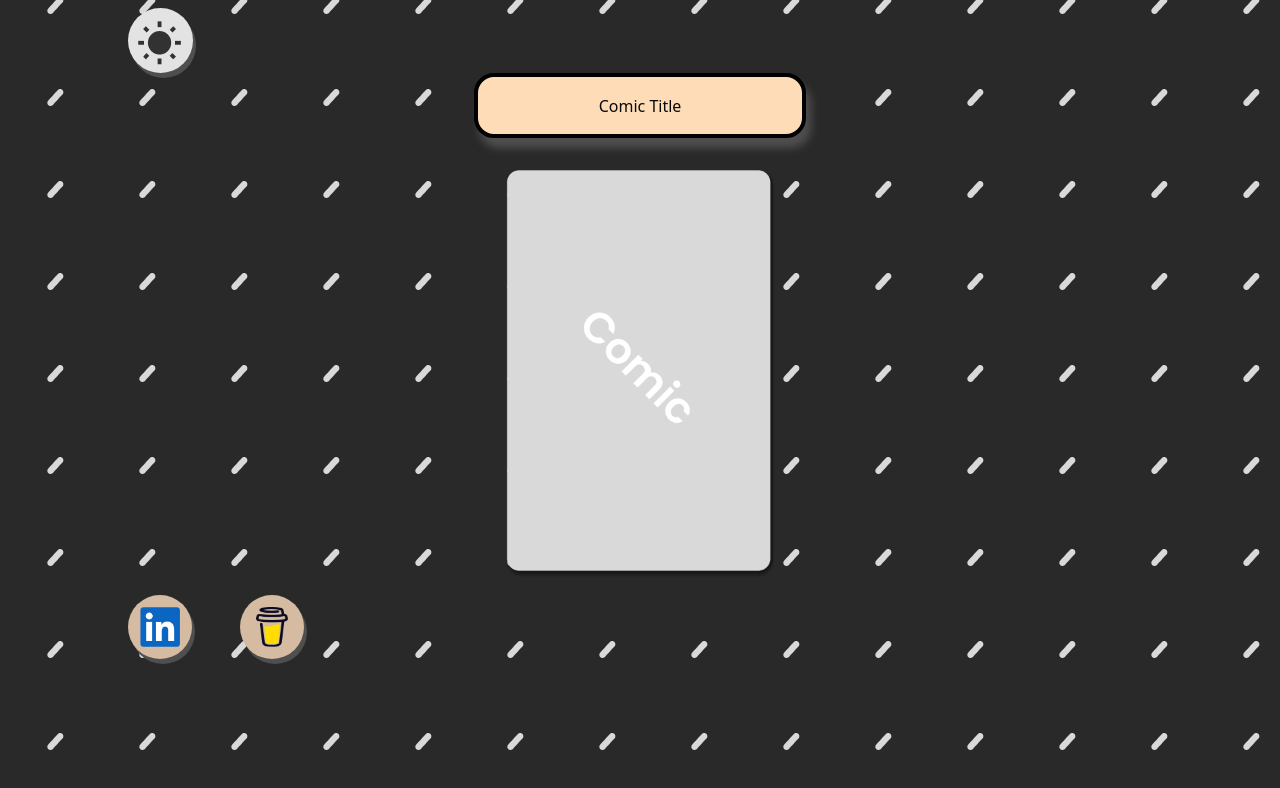
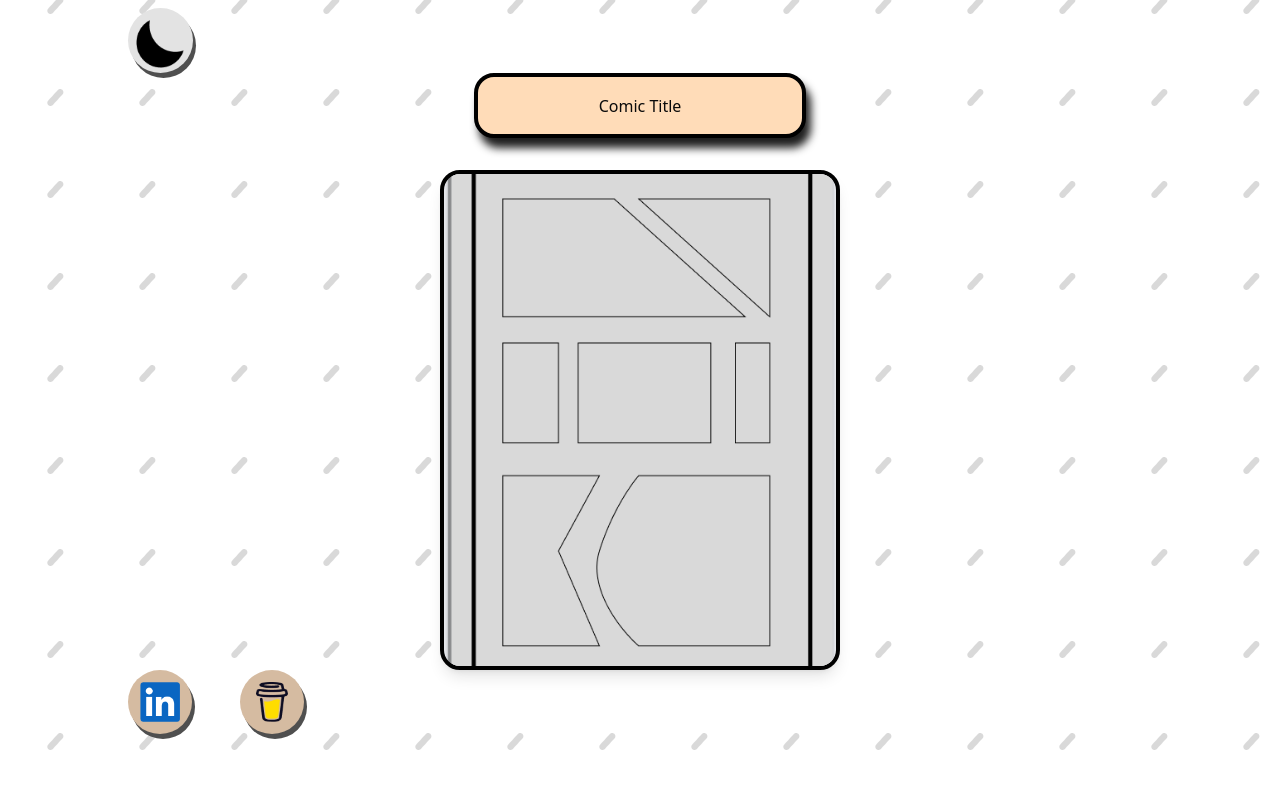
Before and after one commit to Marquis4484/page_turner, a Next.js app: page / in a window 1280 px wide. Shown: the top 788 px of the page. Built offline with nearby package versions, Linux system fonts and the light colour scheme.

Commit message:
carousel added

```diff
--- a/app/page.tsx
+++ b/app/page.tsx
@@ -1,12 +1,114 @@
+// "use client";
+// import React from "react";
+// import { useTheme } from "next-themes";
+// import { useState, useEffect } from "react";
+// import Image from "next/image";
+// import Link from "next/link";
+// import Comic from "../public/images/comic/comic_end.png";
+// import LinkedIn from "../public/images/buttons/linkedIn_button.png";
+// import Coffee from "../public/images/buttons/BMAC_button.png";
+// import ThemeToggle from "@/components/ToggleTheme";
+
+// "use client";
+// import React, { useState, useEffect } from "react";
+// import Image from "next/image";
+// import { useTheme } from "next-themes";
+
+// // Import your images from public folder
+// // import Comic1 from "../public/images/comic/comic_end.png";
+// // import Comic2 from "../public/images/comic/comic_page_1.png";
+// // import Comic3 from "../public/images/comic/comic_page_2.png";
+
+// // // Existing imports
+// // import Darkmode from "../public/images/buttons/Subtract.png";
+// // import LinkedIn from "../public/images/buttons/linkedIn_button.png";
+// // import Coffee from "../public/images/buttons/BMAC_button.png";
+// // import ThemeToggle from "@/components/ToggleTheme";
+
+// function Home() {
+//   const { theme } = useTheme();
+//   const [mounted, setMounted] = useState(false);
+
+//   //   const [currentIndex, setCurrentIndex] = useState(0);
+
+// //   const images = [Comic1, Comic2, Comic3];
+
+// //   useEffect(() => {
+// //     setMounted(true);
+
+// //     // auto-slide every 5 seconds
+// //     const interval = setInterval(() => {
+// //       setCurrentIndex((prev) => (prev + 1) % images.length);
+// //     }, 5000);
+
+// //     return () => clearInterval(interval);
+// //   }, []);
+
+// //   if (!mounted) return null;
+
+// //   const isDark = theme === "dark";
+
+// //   const nextSlide = () => {
+// //     setCurrentIndex((prev) => (prev + 1) % images.length);
+// //   };
+
+// //   const prevSlide = () => {
+// //     setCurrentIndex((prev) => (prev - 1 + images.length) % images.length);
+// //   };
+
+//   useEffect(() => {
+//     setMounted(true);
+//   }, []);
+
+//   if (!mounted) return null;
+
+//   const isDark = theme === "dark";
+
+//   return (
+//     <div
+//       id="frontpage"
+//       className={`flex items-center justify-center h-screen bg-bannerImg2 transition-colors duration-700 ${
+//         isDark ? "bg-[#292929]" : "bg-[#ffffff]"
+//       }`}
+
+//       /*positioning for box in center of screen*/
+//     >
+//       <div
+//         className="flex flex-col h-[98vh] w-[80vw]" /*position items in this box*/
+//       >
+//         <ThemeToggle />
+//         <div className="flex flex-col items-center">
+//           <div className="w-[332px] h-[65px] flex items-center justify-center bg-primary rounded-[20px] border-4 border-black  mb-8 shadow-[5px_10px_8px_#4f4f4f]">
+//             Comic Title
+//           </div>
+//           <Link href="/comic">
+//             <Image src={Comic} alt="Comic" className="w-[17rem] mb-4" />
+//           </Link>
+//         </div>
+
+//         <div id="buttons" className="flex gap-12">
+//           <button className="bg-[#D5BBA1] p-3 rounded-full duration-200 hover:bg-[#b7a08a] shadow-[3px_5px_0px_#4f4f4f]  active:shadow-[0px_0px_0px_#4f4f4f] active:duration-100  active:translate-y-[2px] active:translate-x-[2px]">
+//             <Image src={LinkedIn} alt="Darkmode" className="h-10 w-10" />
+//           </button>
+//           <button className="bg-[#D5BBA1] py-3 px-4 rounded-full duration-200 hover:bg-[#b7a08a] shadow-[3px_5px_0px_#4f4f4f]  active:shadow-[0px_0px_0px_#4f4f4f] active:duration-100  active:translate-y-[2px] active:translate-x-[2px] ">
+//             <Image src={Coffee} alt="Darkmode" className="h-10 w-8" />
+//             {/* #a38f7b */}
+//           </button>
+//         </div>
+//       </div>
+//     </div>
+//   );
+// }
+
+// export default Home;
+
 "use client";
-import React from "react";
+import React, { useState, useEffect } from "react";
+import Image from "next/image";
 import { useTheme } from "next-themes";
-import { useState, useEffect } from "react";
-import Image from "next/image";
-import Link from "next/link";
-import Darkmode from "../public/images/buttons/Subtract.png";
-import Light from "../public/images/buttons/wb_sunny.png";
-import Comic from "../public/images/comic/comic_end.png";
+import Comic1 from "../public/images/comic/comic_end.png";
+import Comic2 from "../public/images/comic/comic_page_1.png";
+import Comic3 from "../public/images/comic/comic_page_2.png";
 import LinkedIn from "../public/images/buttons/linkedIn_button.png";
 import Coffee from "../public/images/buttons/BMAC_button.png";
 import ThemeToggle from "@/components/ToggleTheme";
@@ -14,20 +116,38 @@
 function Home() {
   const { theme } = useTheme();
   const [mounted, setMounted] = useState(false);
+  const [currentIndex, setCurrentIndex] = useState(0);
+
+  const images = [Comic1, Comic2, Comic3];
 
   useEffect(() => {
     setMounted(true);
+
+    // auto-slide every 5 seconds
+    const interval = setInterval(() => {
+      setCurrentIndex((prev) => (prev + 1) % images.length);
+    }, 5000);
+
+    return () => clearInterval(interval);
   }, []);
 
   if (!mounted) return null;
 
   const isDark = theme === "dark";
 
+  const nextSlide = () => {
+    setCurrentIndex((prev) => (prev + 1) % images.length);
+  };
+
+  const prevSlide = () => {
+    setCurrentIndex((prev) => (prev - 1 + images.length) % images.length);
+  };
+
   return (
     <div
       id="frontpage"
-      className={`flex items-center justify-center h-screen bg-bannerImg transition-colors duration-700 ${
-        isDark ? "bg-[#ffffff]" : "bg-[#292929]"
+      className={`flex items-center justify-center h-screen bg-bannerImg2 transition-colors duration-700 ${
+        isDark ? "bg-[#292929]" : "bg-[#ffffff]"
       }`}
 
       /*positioning for box in center of screen*/
@@ -36,14 +156,43 @@
         className="flex flex-col h-[98vh] w-[80vw]" /*position items in this box*/
       >
         <ThemeToggle />
-        <div className="flex flex-col items-center">
-          <div className="w-[332px] h-[65px] flex items-center justify-center bg-primary rounded-[20px] border-4 border-black  mb-8 shadow-[5px_10px_8px_#4f4f4f]">
-            Comic Title
-          </div>
-          <Link href="/comic">
-            <Image src={Comic} alt="Comic" className="w-[17rem] mb-4" />
-          </Link>
+<div className="flex flex-col items-center">
+        <div className="w-[332px] h-[65px] flex items-center justify-center bg-primary rounded-[20px] border-4 border-black mb-8 shadow-[5px_10px_8px_#1f1f1f]">
+          Comic Title
         </div>
+
+        <div
+          id="carousel"
+          className="relative flex items-center justify-center w-[400px] h-[500px] border-4 border-black rounded-[20px] shadow-lg overflow-hidden bg-gray-200"
+        >
+          {images.map((img, idx) => (
+            <Image
+              key={idx}
+              src={img}
+              alt={`Comic ${idx + 1}`}
+              className={`absolute w-full h-full object-cover transition-opacity duration-700 ${
+                idx === currentIndex ? "opacity-100" : "opacity-0"
+              }`}
+            />
+          ))}
+
+          {/* Prev Button */}
+          <button
+            onClick={prevSlide}
+            className="absolute left-[-50px] bg-transparent"
+          >
+            <span className="text-red-600 text-6xl font-bold">{"<"}</span>
+          </button>
+
+          {/* Next Button */}
+          <button
+            onClick={nextSlide}
+            className="absolute right-[-50px] bg-transparent"
+          >
+            <span className="text-red-600 text-6xl font-bold">{">"}</span>
+          </button>
+        </div>
+</div>
 
         <div id="buttons" className="flex gap-12">
           <button className="bg-[#D5BBA1] p-3 rounded-full duration-200 hover:bg-[#b7a08a] shadow-[3px_5px_0px_#4f4f4f]  active:shadow-[0px_0px_0px_#4f4f4f] active:duration-100  active:translate-y-[2px] active:translate-x-[2px]">
--- a/components/ToggleTheme.tsx
+++ b/components/ToggleTheme.tsx
@@ -25,19 +25,19 @@
       aria-label="Toggle dark mode"
       className=" h-[65px] w-[65px] py-3 px-2  bg-[#E3E3E3]  rounded-full duration-200  hover:bg-[#cecece] active:bg-[#9a9a9a] shadow-[3px_5px_0px_#4f4f4f]  active:shadow-[0px_0px_0px_#4f4f4f] active:translate-y-[2px] active:translate-x-[2px]"
     >
-      {/* Sun icon */}
+      {/* Moon */}
+
+      <Image
+        src={Darkmode}
+        alt="Light mode"
+        className={` absolute h-12 w-12 transition-opacity duration-500 ${
+          isDark ? "opacity-0" : "opacity-100"
+        }`}
+      />
+      {/* Sun */}
 
       <Image
         src={Light}
-        alt="Light mode"
-        className={` absolute h-12 transition-opacity duration-500 ${
-          isDark ? "opacity-0" : "opacity-100"
-        }`}
-      />
-      {/* Moon icon */}
-
-      <Image
-        src={Darkmode}
         alt="Dark mode"
         className={` h-12 transition-opacity duration-500 ${
           isDark ? "opacity-100" : "opacity-0"
--- a/tailwind.config.ts
+++ b/tailwind.config.ts
@@ -10,7 +10,9 @@
   theme: {
     extend: {
       backgroundImage: {
-        bannerImg: "url('/images/TransparentLight.png')",
+        bannerImg: "url('/images/Transparent_Bg.png')",
+        bannerImg2: "url('/images/TransparentLight.png')",
+
       },
       colors: {
         primary: "var(--color-primary)",
```
